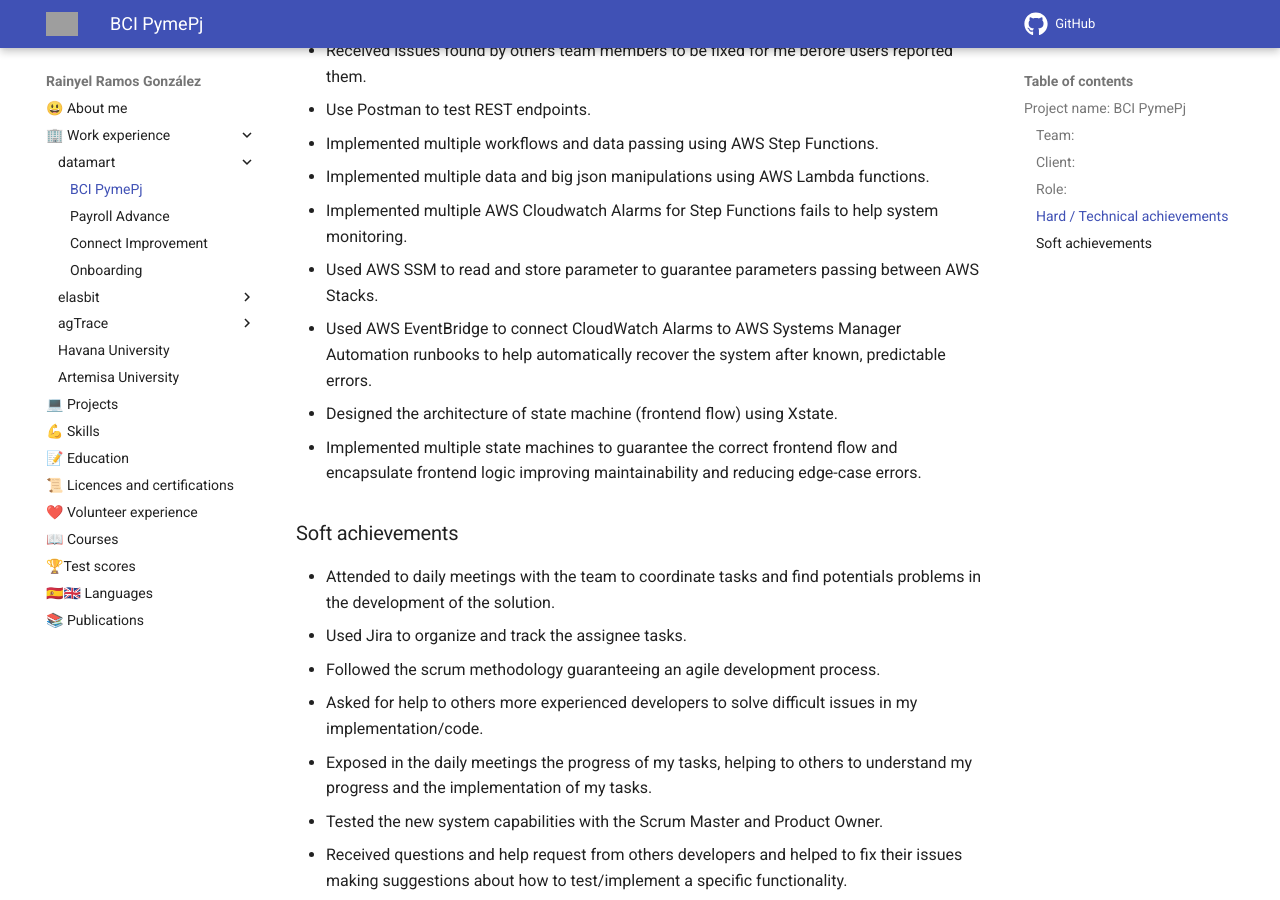
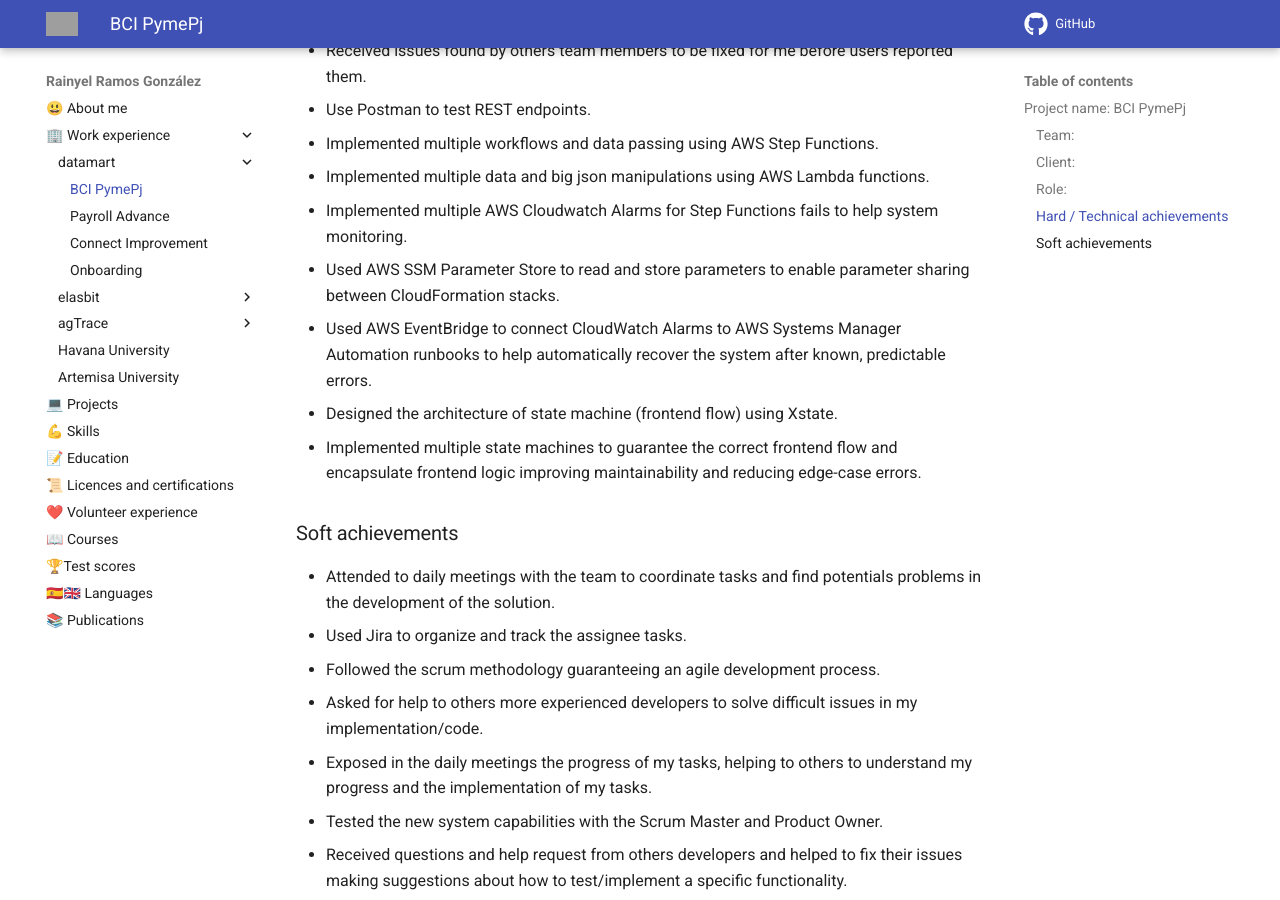
Before and after one commit to rayniel95/rayniel95.github.io, an MkDocs documentation site: the page built from docs/work_experience/datamart/bci_pyme_pj.md, in a window 1280 px wide and 900 px high, scrolled down 1103 px. Built offline with MkDocs 1.6.1 and Material for MkDocs 9.7.7, drawn with Linux system fonts in a browser that asks for light colours; grey boxes are pictures that could not be loaded.

Commit message:
docs(datamart): refine AWS SSM description in BCI PymePj work experience page

```diff
--- a/docs/work_experience/datamart/bci_pyme_pj.md
+++ b/docs/work_experience/datamart/bci_pyme_pj.md
@@ -32,7 +32,7 @@ This project is related to create a SaaS platform for chilean bank BCI. The basi
 - Implemented multiple workflows and data passing using AWS Step Functions.
 - Implemented multiple data and big json manipulations using AWS Lambda functions.
 - Implemented multiple AWS Cloudwatch Alarms for Step Functions fails to help system monitoring.
-- Used AWS SSM to read and store parameter to guarantee parameters passing between AWS Stacks.
+- Used AWS SSM Parameter Store to read and store parameters to enable parameter sharing between CloudFormation stacks.
 - Used AWS EventBridge to connect CloudWatch Alarms to AWS Systems Manager Automation runbooks to help automatically recover the system after known, predictable errors.
 - Designed the architecture of state machine (frontend flow) using Xstate.
 - Implemented multiple state machines to guarantee the correct frontend flow and encapsulate frontend logic improving maintainability and reducing edge-case errors.
```
